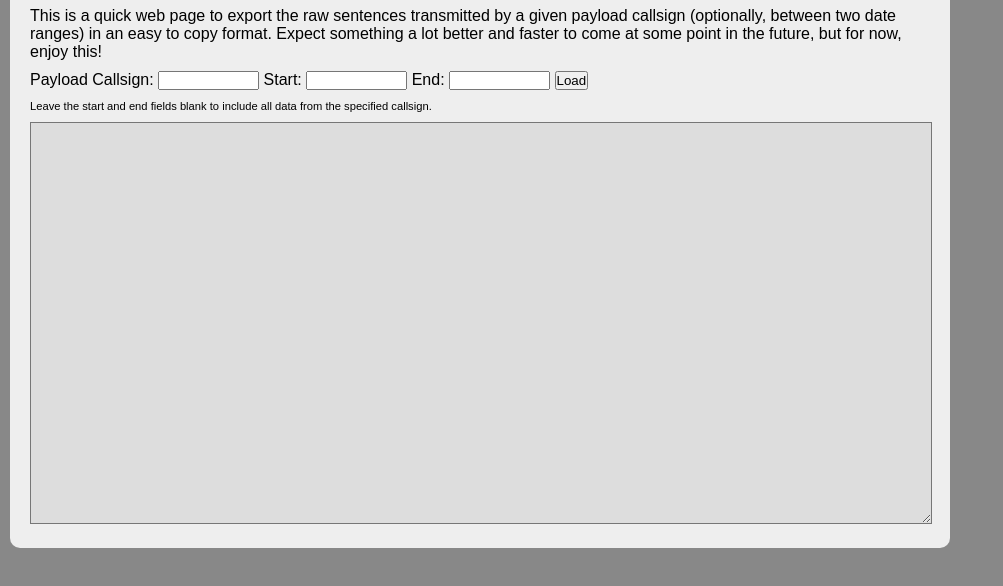
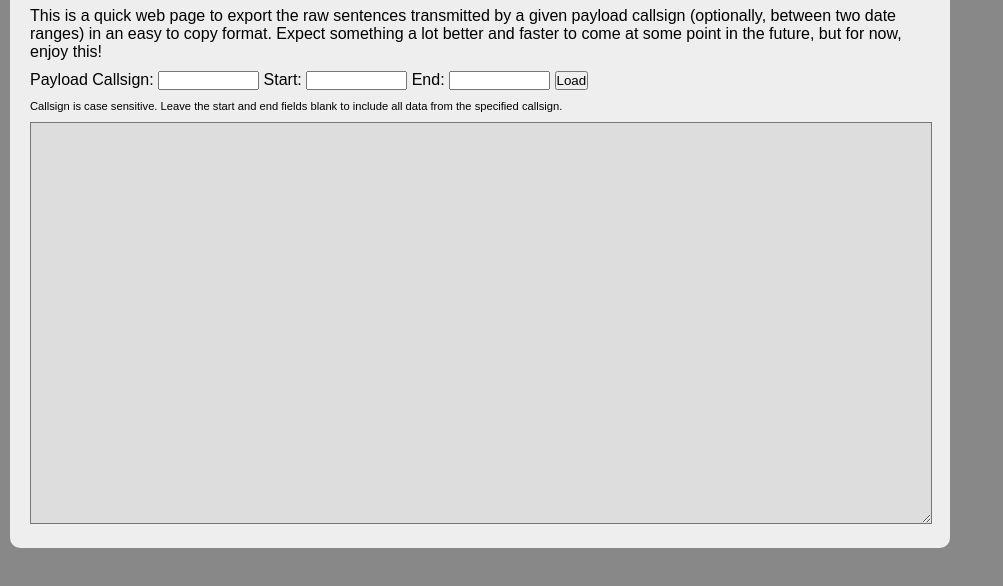
Before and after one commit to ukhas/habitat-extensions, a plain HTML site: page export_payload_telemetry/index.html in a window 1280 px wide. Shown: the part 70-656 px from the top of the page, without its empty margins (0-1003 px from the left). Drawn offline with nearby package versions, Linux system fonts and the light colour scheme; no server answers; a web font is replaced by a local one.

Commit message:
update the info text

```diff
--- a/export_payload_telemetry/index.html
+++ b/export_payload_telemetry/index.html
@@ -28,8 +28,8 @@
         </form>
     </div>
     <div id="helptext">
-        Leave the start and end fields blank to include all data from the
-        specified callsign.
+        Callsign is case sensitive. Leave the start and end fields blank to
+        include all data from the specified callsign.
     </div>
     <div id="output-area">
         <textarea id="output"></textarea>
```
